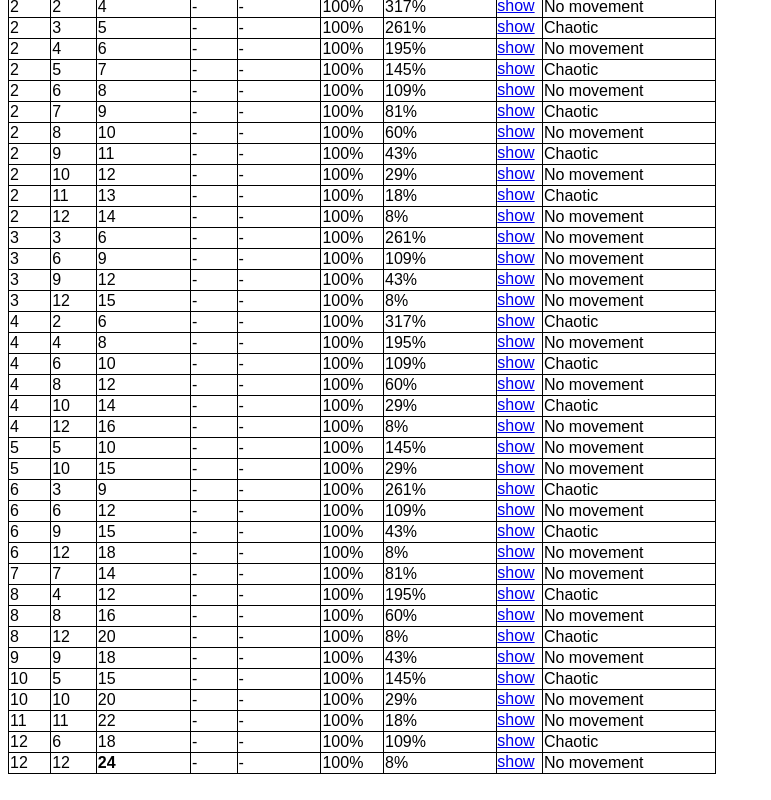
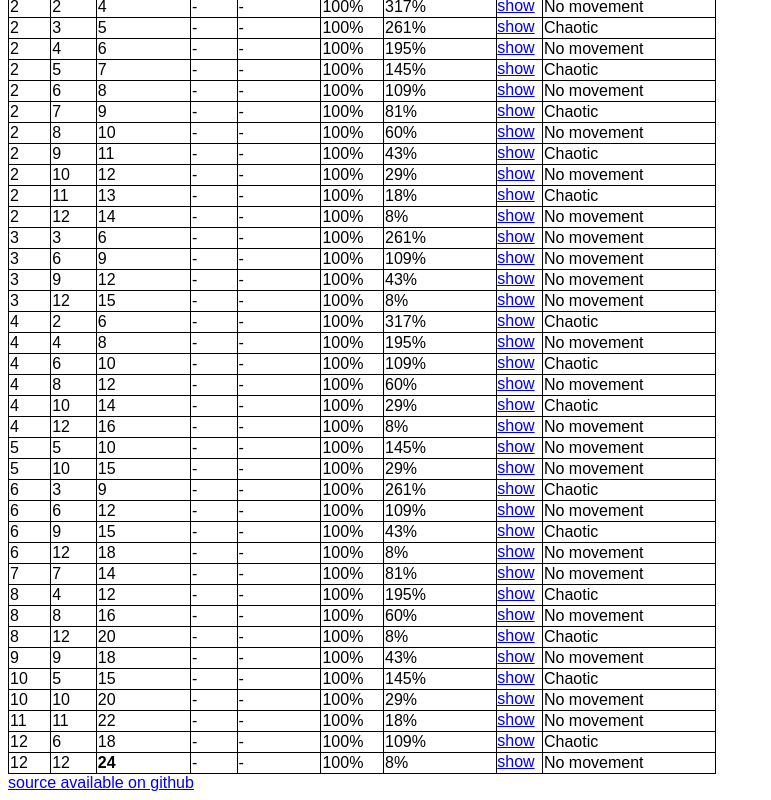
Before and after one commit to dvhx/switched-reluctance-motor-configurator, a plain HTML site: page combinations.html in a window 1280 px wide. Shown: the part 2368-3168 px from the top of the page, without its empty margins (0-771 px from the left). Drawn offline with Linux system fonts and the light colour scheme.

Commit message:
Added source link to footer

```diff
--- a/combinations.html
+++ b/combinations.html
@@ -76,5 +76,7 @@
         <tbody id="combinations_body"></tbody>
     </table>
 
+    <div><a href="https://github.com/dvhx/switched-reluctance-motor-configurator">source available on github</a></div>
+
   </body>
 </html>
```
Also changed, not shown: index.html (+2 -0 lines).
